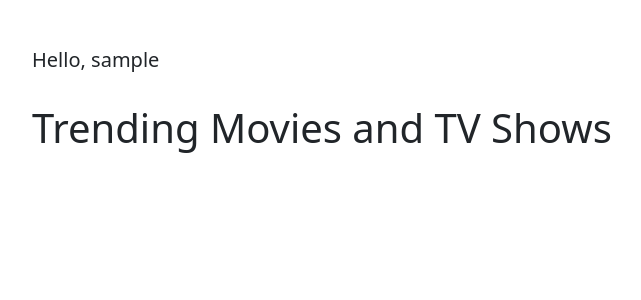
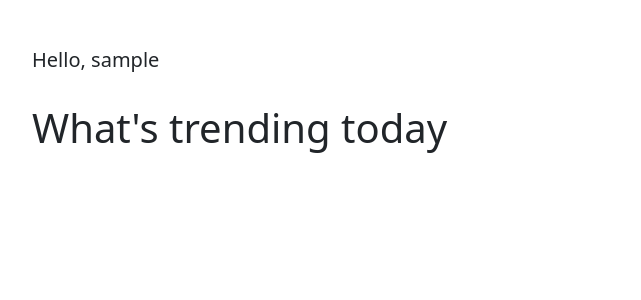
Before and after one commit to Fenera/Movie-Wishlist-App, a Flask app: page / in a window 1280 px wide. Shown: the part 56-356 px from the top of the page, without its empty margins (50-691 px from the left). Run offline with Flask 3, Linux system fonts and the light colour scheme; the visitor is signed in with stand-in values (Sample User, id 1).

Commit message:
title change

```diff
--- a/website/templates/home.html
+++ b/website/templates/home.html
@@ -4,7 +4,7 @@
 {% if user.is_authenticated %}
 <h5>Hello, {{user.username}}</h5>
 <br>
-<h1>Trending Movies and TV Shows</h1>
+<h1>What's trending today</h1>
 <div id="movies"></div>
 <script>
     <!--inject api key into js script-->
```
